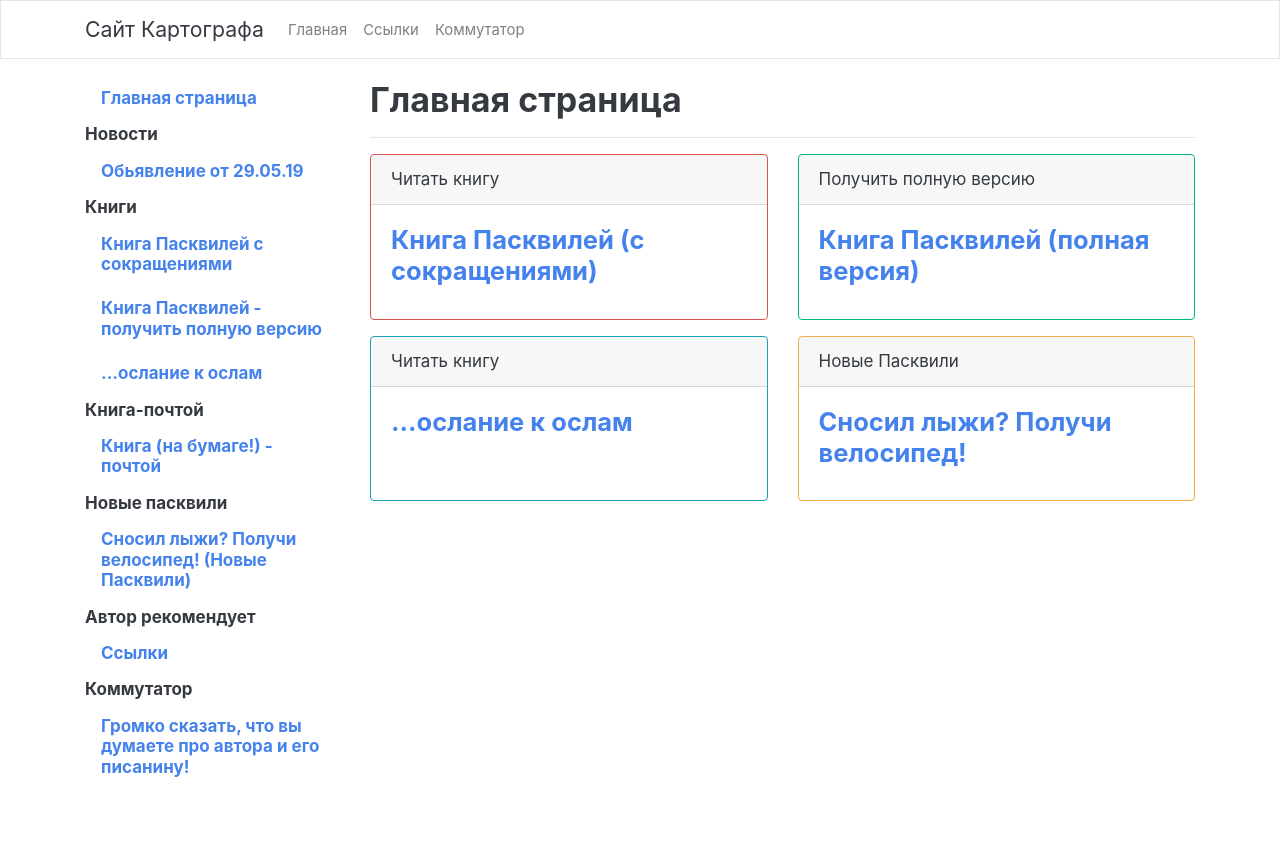
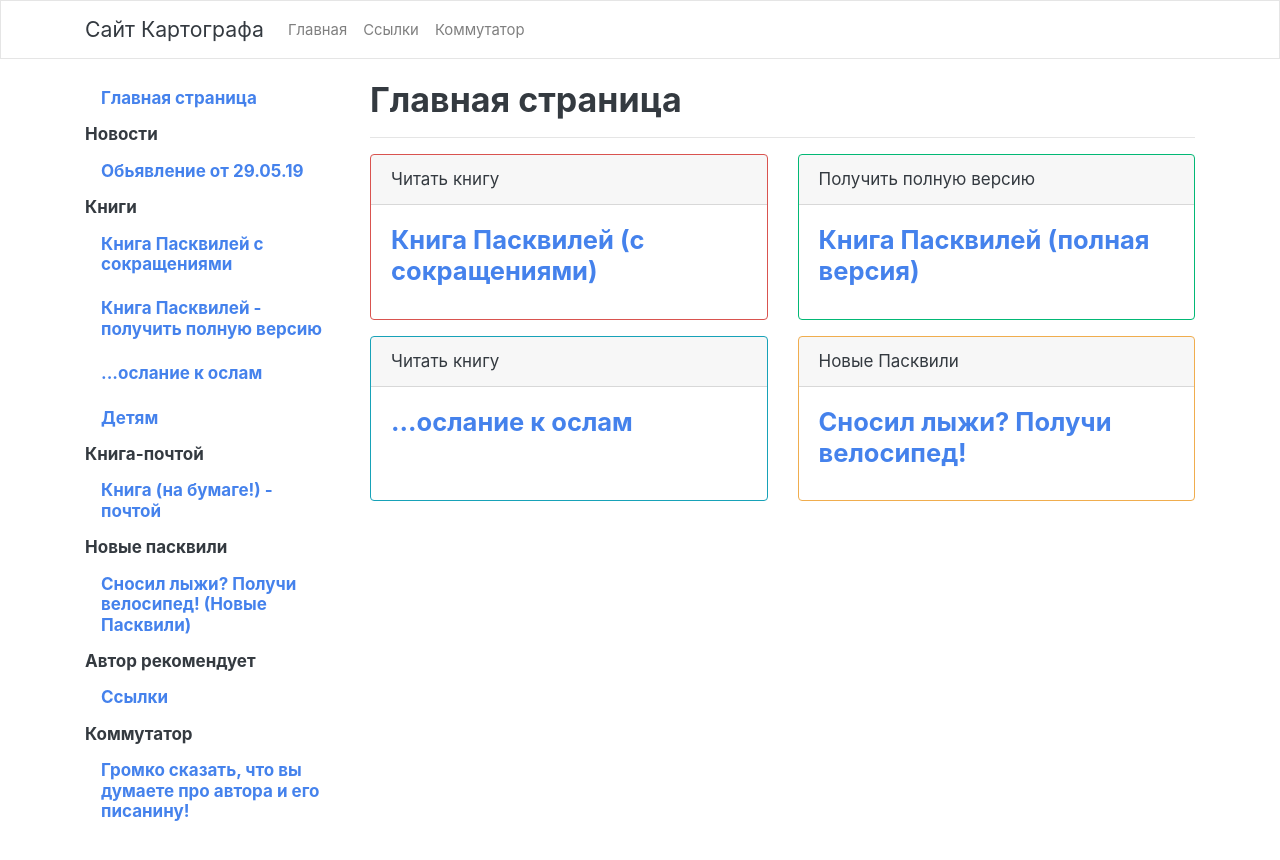
Before and after one commit to ngolosov/golosov.ru, a Jekyll site: the page built from index.html, in a window 1280 px wide. Shown: the top 860 px of the page. Built offline with Jekyll 4.4.1, drawn with Linux system fonts in a browser that asks for light colours.

Commit message:
Update navigation.html

```diff
--- a/_includes/navigation.html
+++ b/_includes/navigation.html
@@ -11,6 +11,8 @@
                         </li>
                         <li class="nav-item"><a href="/donkey.html" class="nav-link"><h6>...ослание к ослам</h6></a>
                         </li>
+			<li class="nav-item"><a href="/detyam.html" class="nav-link"><h6>Детям</h6></a>
+                        </li>
 						<li class="nav-item"><h6>Книга-почтой</h6></li>
 						<li class="nav-item"><a href="/print.html" class="nav-link"><h6>Книга (на бумаге!) - почтой</h6></a>
                         </li>
```
